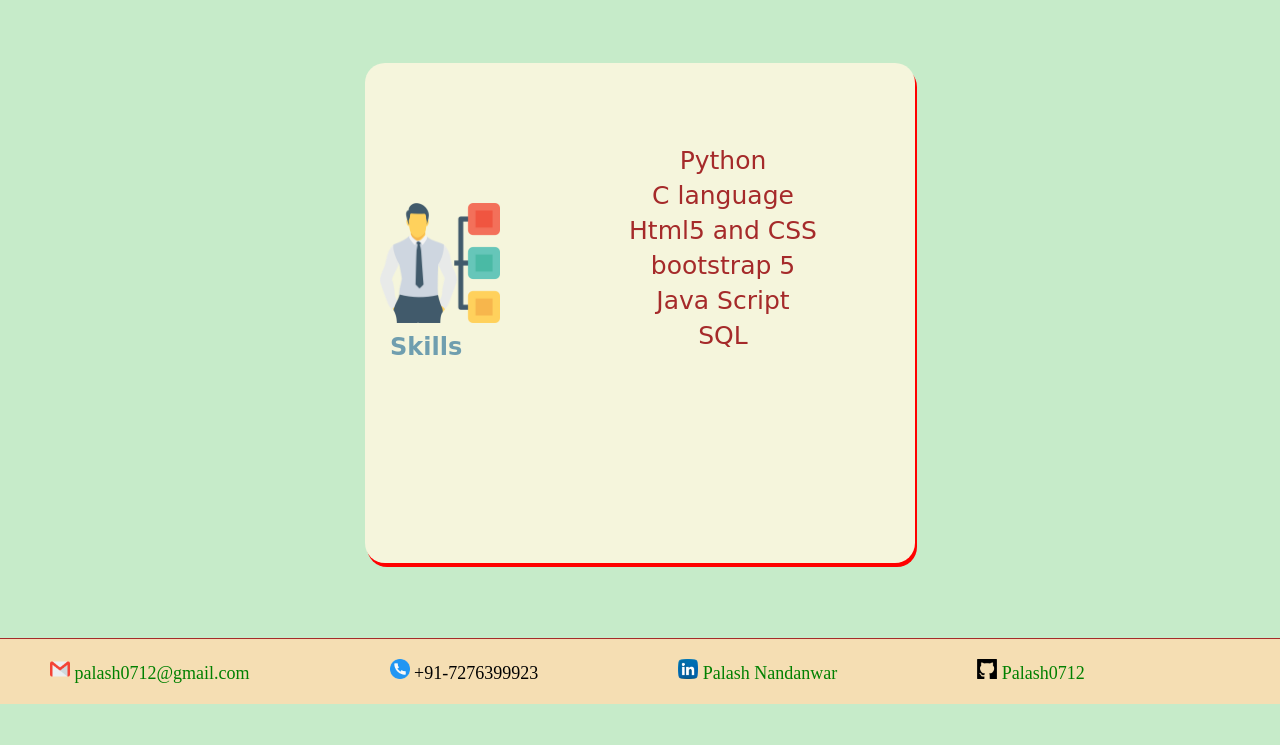
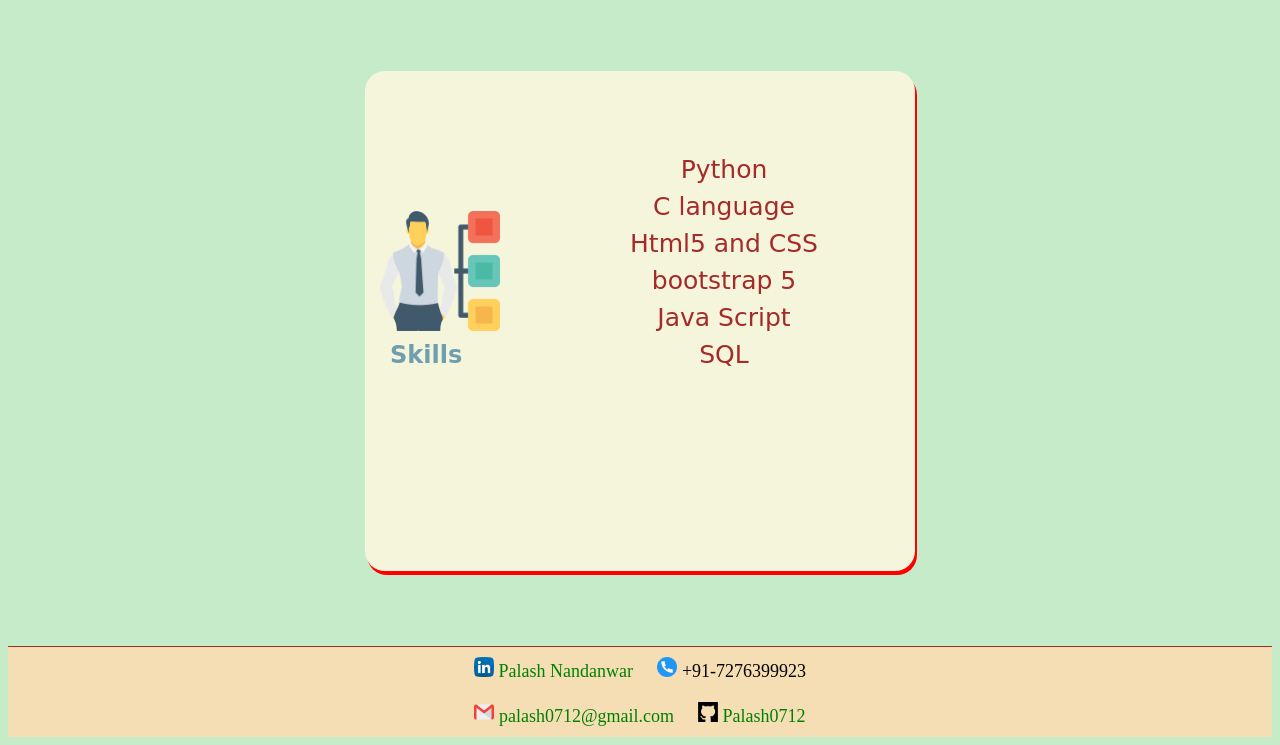
Before and after one commit to Palash0712/Portfolio, a plain HTML site: page index.html in a window 1280 px wide. Shown: the part 1792-2537 px from the top of the page. Before the commit the page ends 2496 px from the top, so only its background shows below. Drawn offline with Linux system fonts and the light colour scheme; a web font is replaced by a local one.

Commit message:
updated footer

```diff
--- a/index.html
+++ b/index.html
@@ -62,14 +62,22 @@
 
 </div>
 </div>
+
 </div>
 
 <div class="bottom-container">
-  <footer>
-    <ul>
-      <li><img src="images/gmail.png" alt=""><a href="mailto:palash0712@gmail.com" target="_blank"> palash0712@gmail.com</a> </li>
-      <li><img src="images/telephone.png" alt=""> +91-7276399923</li>
+  <footer >
+
+
+
+    <ul class="footer">
+
       <li><img src="images/linkedin.png" alt=""><a href="https://www.linkedin.com/in/palash-nandanwar-4a8130157/" target="_blank"> Palash Nandanwar</a> </li>
+      <li><img src="images/telephone.png" alt=""> +91-7276399923 </li>
+
+    </ul>
+      <ul class="footer">
+        <li><img src="images/gmail.png" alt=""><a href="mailto:palash0712@gmail.com" target="_blank"> palash0712@gmail.com</a></li>
       <li><img src="images/github.png" alt=""><a href="https://github.com/Palash0712" target="_blank"> Palash0712</a> </li>
     </ul>
   </footer>
--- a/style.css
+++ b/style.css
@@ -1,6 +1,6 @@
 body{
   background-color: #c6ebc9;
-  margin: 0;
+
 }
 
 .top-container{
@@ -164,10 +164,8 @@ hr{
 .box2{
   position: relative;
   margin: 75px auto;
-
   width: 550px;
   height: 500px;
-  align-items: center;
   border-radius:20px;
   background-color: beige;
   box-shadow: 2px 4px red;
@@ -186,12 +184,13 @@ hr{
   top: 80px;
 }
 
-.box2 .skills p{
+.box2 p{
   color: brown;
   font-size: 25px;
-  display: inline-block;
-  padding: 3px;
+  padding: 4px;
+  position: relative;
 }
+
 
 
 .bottom-container img{
@@ -200,16 +199,24 @@ hr{
 }
 
 
-.bottom-container ul{
+.bottom-container footer{
   background-color: wheat;
-  text-align: center;
+
   border-top: 1px solid;
   border-color: brown;
+  margin: 0;
 
 }
 
-.bottom-container li{
-  float: left;
-  padding-right:100px;
-  margin-left: 30px;
+.bottom-container{
+  position: relative;
+  margin: 0;
+  text-align: center;
+
 }
+
+.bottom-container .footer{
+  background-color: wheat;
+  position: relative;
+
+}
```
